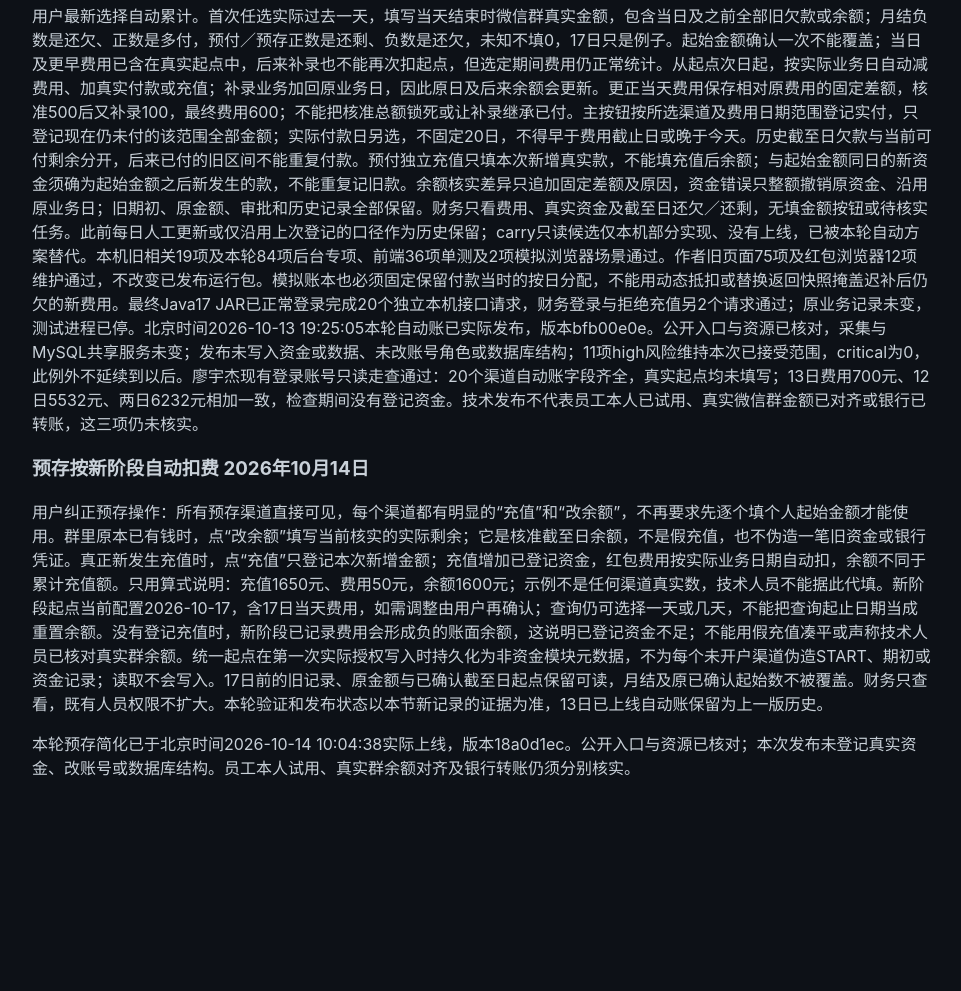
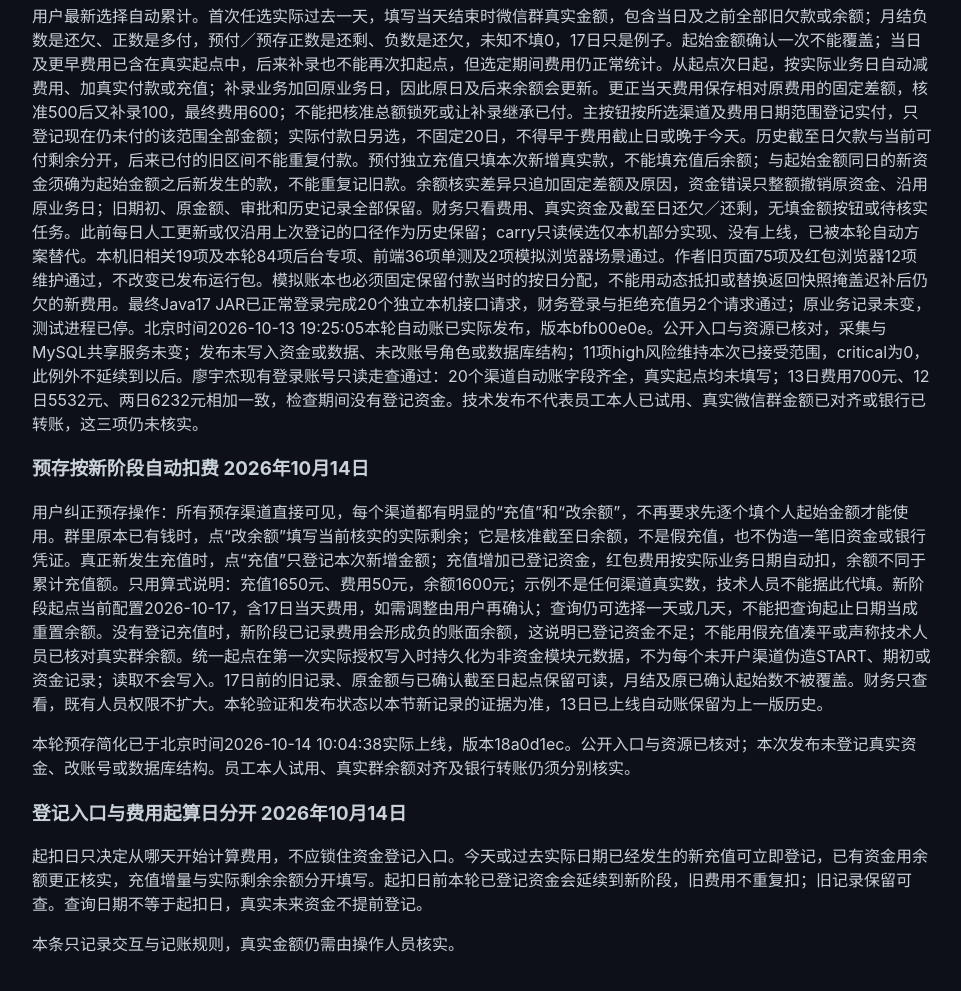
Before and after one commit to l6444585-afk/dwbijia, a plain HTML site: page docs/learning.html in a window 1280 px wide. Shown: the part 9034-10025 px from the top of the page, without its empty margins (158-1119 px from the left). Before the commit the page ends 9849 px from the top, so only its background shows below. Drawn offline with Linux system fonts and the light colour scheme.

Commit message:
docs: distinguish fund registration from expense start date

```diff
--- a/docs/learning.html
+++ b/docs/learning.html
@@ -159,5 +159,6 @@
 <div style="break-inside: avoid;"><h3>按所选日期已保存费用排序 2026年10月13日</h3><p>本轮用户改为按金额排每日账单：所选一天或几天已保存红包费用大于0的渠道在前，按费用倒序；现结有费用也在前，但仍显示已结算。0费用后排，已登记真实资金或同截至日欠款／余额非0的渠道其次，未知记录保留，未知不当0。未设结算方式渠道也展示费用，只读，不替其设置标签或登记付款。排序只看已保存数据，编辑草稿不跳行；不筛选、不跨日自动结转、不改变真实账目、金融计算或后台保护。北京时间2026-10-13 16:52:01已上线，前端版本ce14fe7c1a8fcfa286f9ad0396099efad5014d36；原后端和共享服务未变，发布没有写入资金、数据、账号或迁移。此排序发布不代表后续自动账已上线。</p></div>
 <div style="break-inside: avoid;"><h3>红包从真实当天起算自动累计 2026年10月13日</h3><p>用户最新选择自动累计。首次任选实际过去一天，填写当天结束时微信群真实金额，包含当日及之前全部旧欠款或余额；月结负数是还欠、正数是多付，预付／预存正数是还剩、负数是还欠，未知不填0，17日只是例子。起始金额确认一次不能覆盖；当日及更早费用已含在真实起点中，后来补录也不能再次扣起点，但选定期间费用仍正常统计。从起点次日起，按实际业务日自动减费用、加真实付款或充值；补录业务加回原业务日，因此原日及后来余额会更新。更正当天费用保存相对原费用的固定差额，核准500后又补录100，最终费用600；不能把核准总额锁死或让补录继承已付。主按钮按所选渠道及费用日期范围登记实付，只登记现在仍未付的该范围全部金额；实际付款日另选，不固定20日，不得早于费用截止日或晚于今天。历史截至日欠款与当前可付剩余分开，后来已付的旧区间不能重复付款。预付独立充值只填本次新增真实款，不能填充值后余额；与起始金额同日的新资金须确为起始金额之后新发生的款，不能重复记旧款。余额核实差异只追加固定差额及原因，资金错误只整额撤销原资金、沿用原业务日；旧期初、原金额、审批和历史记录全部保留。财务只看费用、真实资金及截至日还欠／还剩，无填金额按钮或待核实任务。此前每日人工更新或仅沿用上次登记的口径作为历史保留；carry只读候选仅本机部分实现、没有上线，已被本轮自动方案替代。本机旧相关19项及本轮84项后台专项、前端36项单测及2项模拟浏览器场景通过。作者旧页面75项及红包浏览器12项维护通过，不改变已发布运行包。模拟账本也必须固定保留付款当时的按日分配，不能用动态抵扣或替换返回快照掩盖迟补后仍欠的新费用。最终Java17 JAR已正常登录完成20个独立本机接口请求，财务登录与拒绝充值另2个请求通过；原业务记录未变，测试进程已停。北京时间2026-10-13 19:25:05本轮自动账已实际发布，版本bfb00e0e。公开入口与资源已核对，采集与MySQL共享服务未变；发布未写入资金或数据、未改账号角色或数据库结构；11项high风险维持本次已接受范围，critical为0，此例外不延续到以后。廖宇杰现有登录账号只读走查通过：20个渠道自动账字段齐全，真实起点均未填写；13日费用700元、12日5532元、两日6232元相加一致，检查期间没有登记资金。技术发布不代表员工本人已试用、真实微信群金额已对齐或银行已转账，这三项仍未核实。</p></div>
 <div style="break-inside: avoid;"><h3>预存按新阶段自动扣费 2026年10月14日</h3><p>用户纠正预存操作：所有预存渠道直接可见，每个渠道都有明显的“充值”和“改余额”，不再要求先逐个填个人起始金额才能使用。群里原本已有钱时，点“改余额”填写当前核实的实际剩余；它是核准截至日余额，不是假充值，也不伪造一笔旧资金或银行凭证。真正新发生充值时，点“充值”只登记本次新增金额；充值增加已登记资金，红包费用按实际业务日期自动扣，余额不同于累计充值额。只用算式说明：充值1650元、费用50元，余额1600元；示例不是任何渠道真实数，技术人员不能据此代填。新阶段起点当前配置2026-10-17，含17日当天费用，如需调整由用户再确认；查询仍可选择一天或几天，不能把查询起止日期当成重置余额。没有登记充值时，新阶段已记录费用会形成负的账面余额，这说明已登记资金不足；不能用假充值凑平或声称技术人员已核对真实群余额。统一起点在第一次实际授权写入时持久化为非资金模块元数据，不为每个未开户渠道伪造START、期初或资金记录；读取不会写入。17日前的旧记录、原金额与已确认截至日起点保留可读，月结及原已确认起始数不被覆盖。财务只查看，既有人员权限不扩大。本轮验证和发布状态以本节新记录的证据为准，13日已上线自动账保留为上一版历史。</p><p>本轮预存简化已于北京时间2026-10-14 10:04:38实际上线，版本18a0d1ec。公开入口与资源已核对；本次发布未登记真实资金、改账号或数据库结构。员工本人试用、真实群余额对齐及银行转账仍须分别核实。</p></div>
+<div style="break-inside: avoid;"><h3>登记入口与费用起算日分开 2026年10月14日</h3><p>起扣日只决定从哪天开始计算费用，不应锁住资金登记入口。今天或过去实际日期已经发生的新充值可立即登记，已有资金用余额更正核实，充值增量与实际剩余余额分开填写。起扣日前本轮已登记资金会延续到新阶段，旧费用不重复扣；旧记录保留可查。查询日期不等于起扣日，真实未来资金不提前登记。</p><p>本条只记录交互与记账规则，真实金额仍需由操作人员核实。</p></div>
 </body>
 </html>
```
Also changed, not shown: 4 other files.
